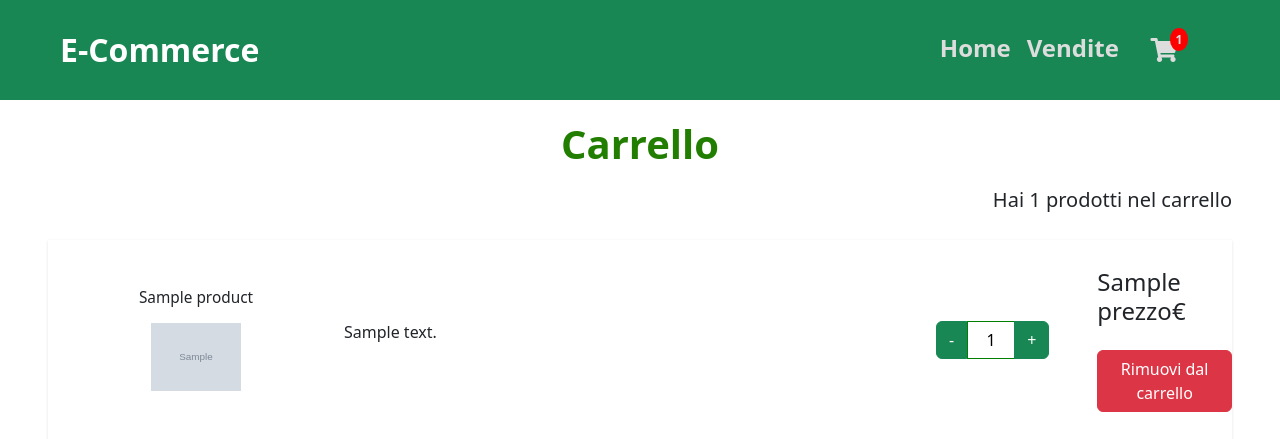
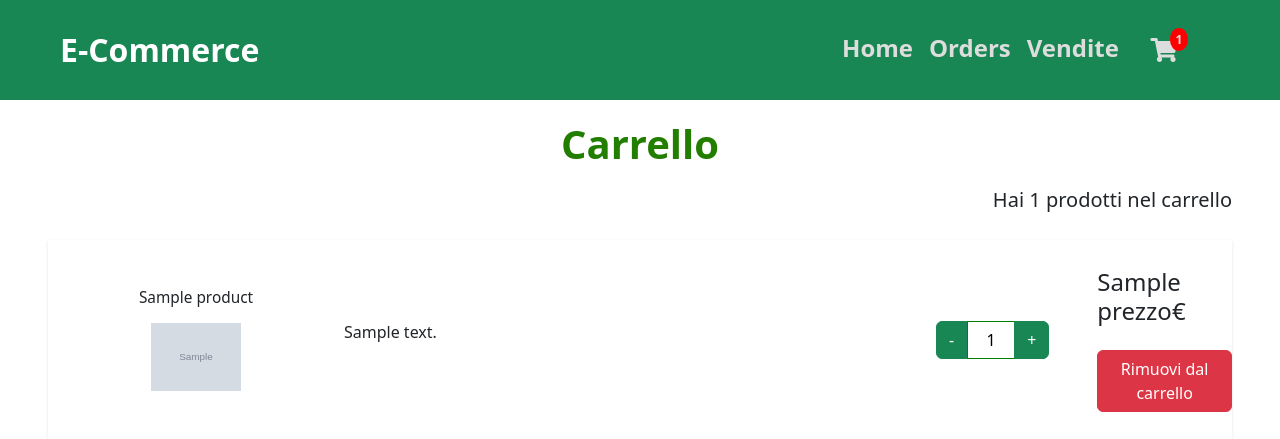
Before and after one commit to marcorocci/tirocinio-ecommerce, a Symfony app: template templates/cart/cart.html.twig in a window 1280 px wide. Shown: the top 439 px of the page. Run offline with Twig, Linux system fonts and the light colour scheme; the template is opened without the code that fills it: most values are stand-ins (such as "Sample title", 1, 10 or a date in 2020); grey boxes marked "Sample" are stand-in pictures; some libraries are stand-ins or nearby versions.

Commit message:
aggiunto menu degli ordini

```diff
--- a/templates/components/navbar.html.twig
+++ b/templates/components/navbar.html.twig
@@ -16,6 +16,9 @@
 						<a class="nav-link fw-bold fs-4 {{app.request.attributes.get('_route') == 'app_prodotti' ? 'active' : ''}}" aria-current="page" href="{{path("app_prodotti")}}">Home</a>
 					</li>
 					<li class="nav-item">
+						<a class="nav-link fw-bold fs-4 {{app.request.attributes.get('_route') == 'orders' ? 'active' : ''}}" aria-current="page" href="{{path("orders")}}">Orders</a>
+					</li>
+					<li class="nav-item">
 						<a class="nav-link fw-bold fs-4 {{app.request.attributes.get('_route') == 'app_vendite' ? 'active' : ''}}" aria-current="page" href="{{path("app_vendite")}}">Vendite</a>
 					</li>
 					<li class="nav-item">
```
